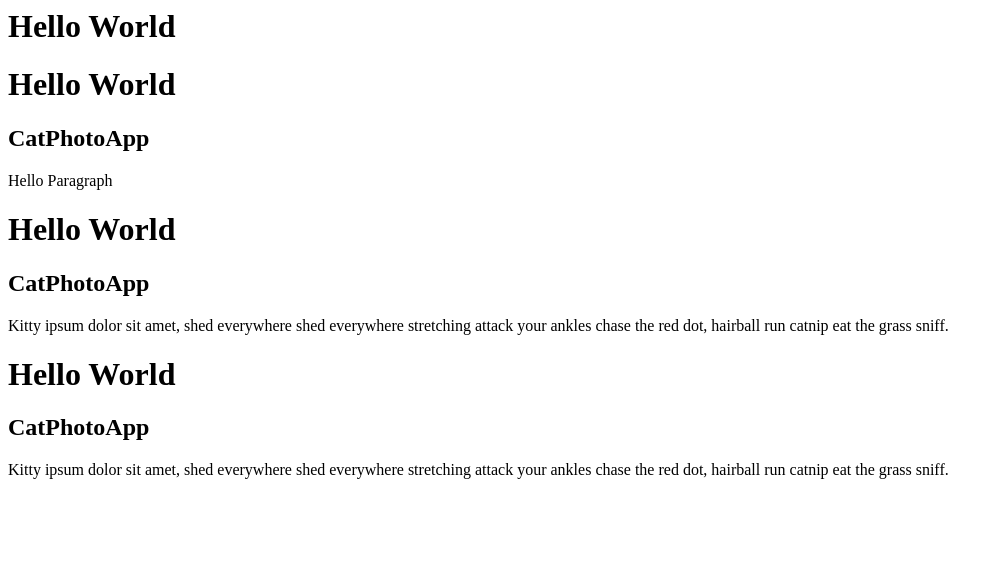
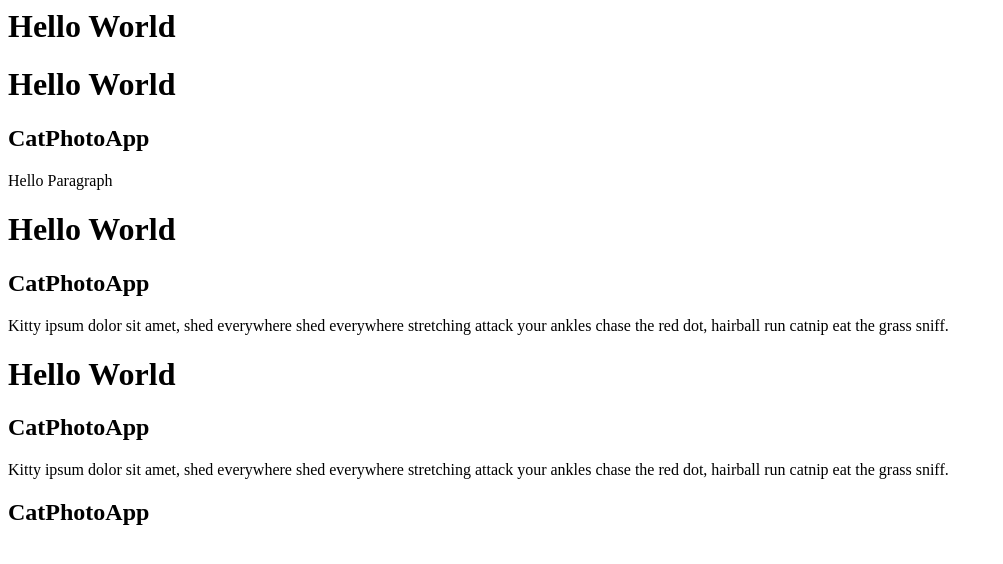
Before and after one commit to MohdSaifCedcoss/HTMLHandsOnRepo, a plain HTML site: page index.html in a window 1280 px wide. Shown: the whole page, without its empty margins (0-1003 px from the left). Drawn offline with Linux system fonts and the light colour scheme.

Commit message:
Sixth Task

```diff
--- a/index.html
+++ b/index.html
@@ -24,3 +24,11 @@
   Kitty ipsum dolor sit amet, shed everywhere shed everywhere stretching attack
   your ankles chase the red dot, hairball run catnip eat the grass sniff.
 </p>
+
+<!-- sixth task -->
+<!--
+<h1>Hello World</h1>-->
+
+<h2>CatPhotoApp</h2>
+<!--
+<p>Kitty ipsum dolor sit amet, shed everywhere shed everywhere stretching attack your ankles chase the red dot, hairball run catnip eat the grass sniff.</p>-->
```
